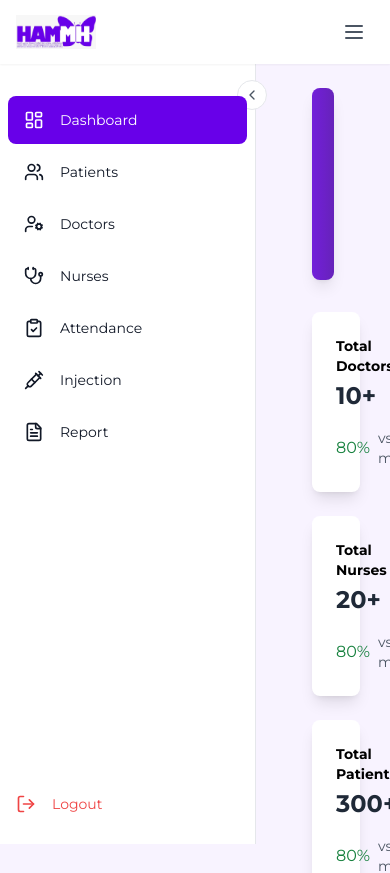
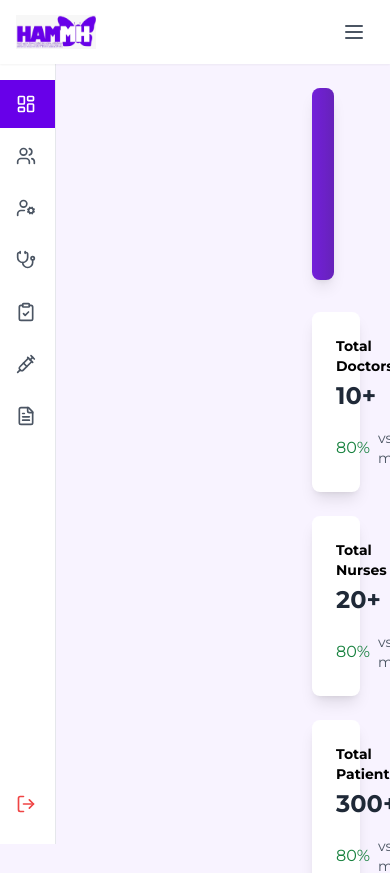
Before and after one commit to Rdilshan/HAMMH, a Next.js app: page /dashboard in a window 390 px wide. Shown: the top 873 px of the page. Built offline with nearby package versions, Linux system fonts and the light colour scheme; grey boxes are pictures that could not be loaded.

Commit message:
slidebar

```diff
--- a/src/components/Sidebar.tsx
+++ b/src/components/Sidebar.tsx
@@ -2,7 +2,6 @@
 
 import Link from 'next/link'
 import { usePathname } from 'next/navigation'
-import { useState } from 'react'
 import {
   LayoutDashboard,
   Users,
@@ -12,12 +11,10 @@ import {
   Syringe,
   FileText,
   LogOut,
-  ChevronRight
 } from 'lucide-react'
 
 export default function Sidebar() {
   const pathname = usePathname()
-  const [isExpanded, setIsExpanded] = useState(true)
 
   const menuItems = [
     { title: 'Dashboard', path: '/dashboard', icon: LayoutDashboard },
@@ -25,40 +22,28 @@ export default function Sidebar() {
     { title: 'Doctors', path: '/dashboard/doctors', icon: UserCog },
     { title: 'Nurses', path: '/dashboard/nurses', icon: Stethoscope },
     { title: 'Attendance', path: '/dashboard/attendance', icon: ClipboardCheck },
-    { title: 'Injection', path: '/dashboard/injection', icon: Syringe },
+    { title: 'Injection', path: '/dashboard/injections', icon: Syringe },
     { title: 'Report', path: '/dashboard/report', icon: FileText },
   ]
 
   return (
     <aside
-      className={`
+      className="
         fixed left-0 top-0 h-screen bg-white border-r border-gray-200
-        transition-all duration-300 ease-in-out
-        ${isExpanded ? 'w-64' : 'w-16'}
-      `}
+        w-14 sm:w-20 lg:w-64 transition-all duration-300 ease-in-out
+      "
     >
       {/* Logo */}
       <div className="h-16 flex items-center border-b border-gray-200 px-4">
         <span className="text-purple-600 font-bold text-xl">
-          {isExpanded ? 'HOSPITAL' : 'H'}
+          <span className="hidden lg:block">HOSPITAL</span>
+          <span className="block lg:hidden">H</span>
         </span>
       </div>
 
-      {/* Toggle Button */}
-      <button
-        onClick={() => setIsExpanded(!isExpanded)}
-        className="absolute -right-3 top-20 bg-white border border-gray-200 rounded-full p-1.5
-          hover:bg-gray-50 focus:outline-none focus:ring-2 focus:ring-purple-500"
-      >
-        <ChevronRight
-          className={`h-4 w-4 text-gray-600 transition-transform duration-300
-            ${isExpanded ? 'rotate-180' : 'rotate-0'}`}
-        />
-      </button>
-
       {/* Navigation Menu */}
       <nav className="py-4 flex flex-col h-[calc(100vh-4rem)]">
-        <div className="flex-1 space-y-1 py-4">
+        <div className="flex-1 space-y-1">
           {menuItems.map((item) => {
             const isActive = pathname === item.path
             const Icon = item.icon
@@ -68,25 +53,17 @@ export default function Sidebar() {
                 key={item.path}
                 href={item.path}
                 className={`
-                  flex items-center h-12 px-4 relative group mx-2 rounded-lg
-                  ${isActive ? 'text-white bg-[#6800E9] font-medium' : 'text-gray-900 hover:bg-gray-50 font-medium'}
+                  flex items-center h-12 px-4 relative group
+                  ${isActive ? 'text-white bg-[#6800E9] font-medium' : 'text-gray-600 hover:bg-gray-50'}
                 `}
               >
                 <Icon className="h-5 w-5 min-w-[20px]" />
-                {isExpanded && (
-                  <span className="ml-4 text-sm font-medium whitespace-nowrap">
+                <span className="hidden lg:block ml-4 text-sm font-medium">
                   {item.title}
                 </span>
-                )}
-                {!isExpanded && (
-                  <div className="
-                    absolute left-16 px-3 py-2 bg-gray-800 text-white text-sm
-                    rounded opacity-0 invisible group-hover:opacity-100 group-hover:visible
-                    transition-all duration-200 whitespace-nowrap z-50
-                  ">
+                <div className="lg:hidden absolute left-16 px-3 py-2 bg-gray-800 text-white text-sm rounded opacity-0 invisible group-hover:opacity-100 group-hover:visible transition-all duration-200 whitespace-nowrap z-50">
                   {item.title}
                 </div>
-                )}
               </Link>
             )
           })}
@@ -97,22 +74,13 @@ export default function Sidebar() {
           href="/logout"
           className={`
             flex items-center h-12 px-4 text-red-500 hover:bg-gray-50
-            ${!isExpanded && 'justify-center'}
           `}
         >
           <LogOut className="h-5 w-5 min-w-[20px]" />
-          {isExpanded && (
-            <span className="ml-4 text-sm font-medium">Logout</span>
-          )}
-          {!isExpanded && (
-            <div className="
-              absolute left-16 px-3 py-2 bg-gray-800 text-white text-sm
-              rounded opacity-0 invisible group-hover:opacity-100 group-hover:visible
-              transition-all duration-200 whitespace-nowrap z-50
-            ">
+          <span className="hidden lg:block ml-4 text-sm font-medium">Logout</span>
+          <div className="lg:hidden absolute left-16 px-3 py-2 bg-gray-800 text-white text-sm rounded opacity-0 invisible group-hover:opacity-100 group-hover:visible transition-all duration-200 whitespace-nowrap z-50">
             Logout
           </div>
-          )}
         </Link>
       </nav>
     </aside>
```
Lines whose indentation alone changed are shown as unchanged.
